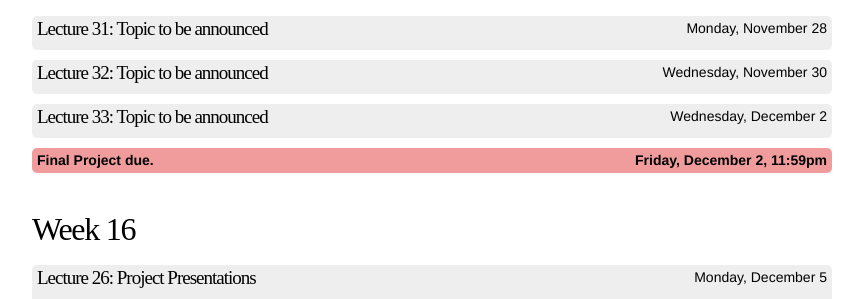
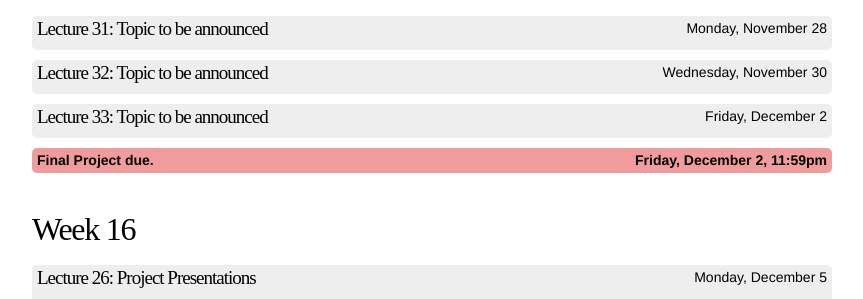
Before and after one commit to datascience-course/2016-website, a Jekyll site: the page built from schedule.md, in a window 1280 px wide and 900 px high, scrolled down 4909 px. Shown: the part 272-571 px from the top of the window, without its empty margins (208-1071 px from the left). Built offline with Jekyll 4.4.1, drawn with Linux system fonts in a browser that asks for light colours; some web fonts are replaced; part of the change alters nothing that is shown.

Commit message:
fixed date

```diff
--- a/_layouts/schedule.html
+++ b/_layouts/schedule.html
@@ -117,7 +117,7 @@ layout: page
 
     {% include lecture.html number=31 date="Monday, November 28" key="graphs" %}
     {% include lecture.html number=32 date="Wednesday, November 30" key="maps" %}
-    {% include lecture.html number=33 date="Wednesday, December 2" key="maps" %}
+    {% include lecture.html number=33 date="Friday, December 2" key="maps" %}
 
     {% include deadline.html due="Final Project" date="Friday, December 2, 11:59pm" %}
     <h2>Week 16</h2>
```
